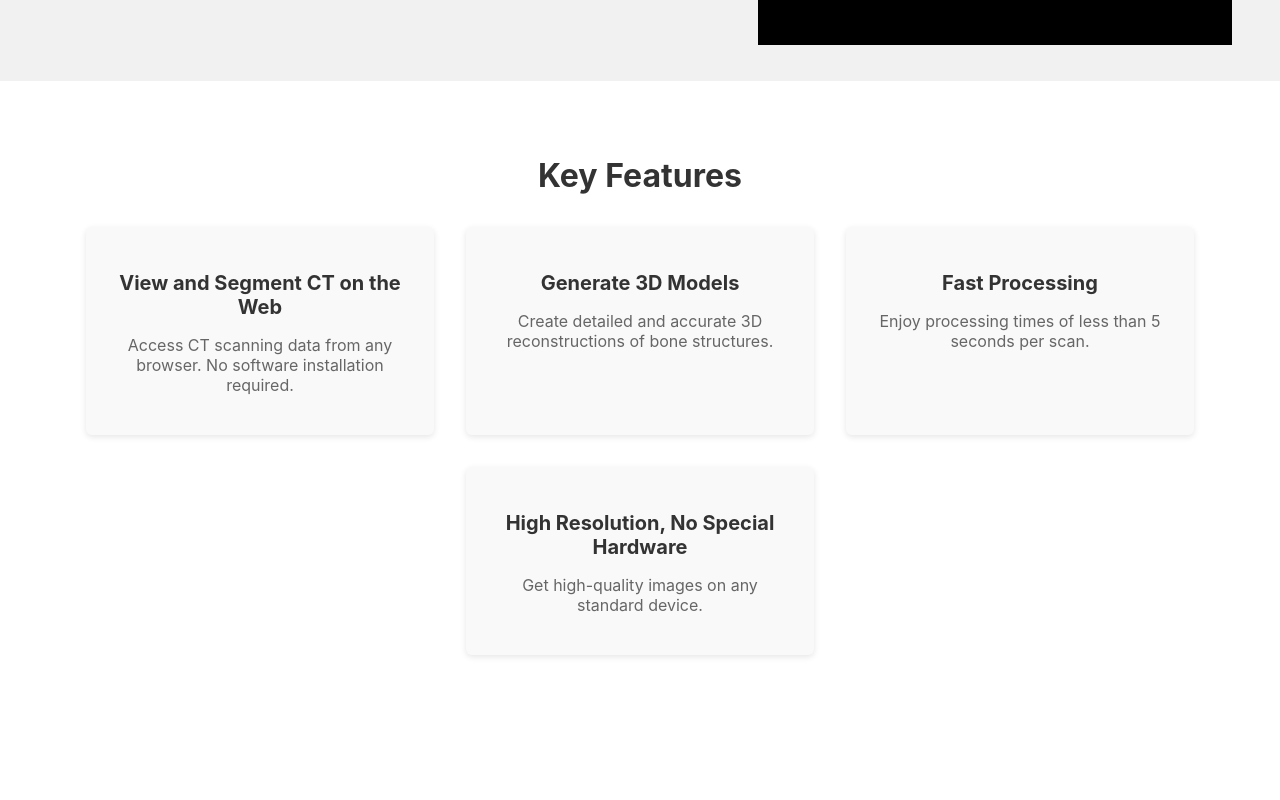
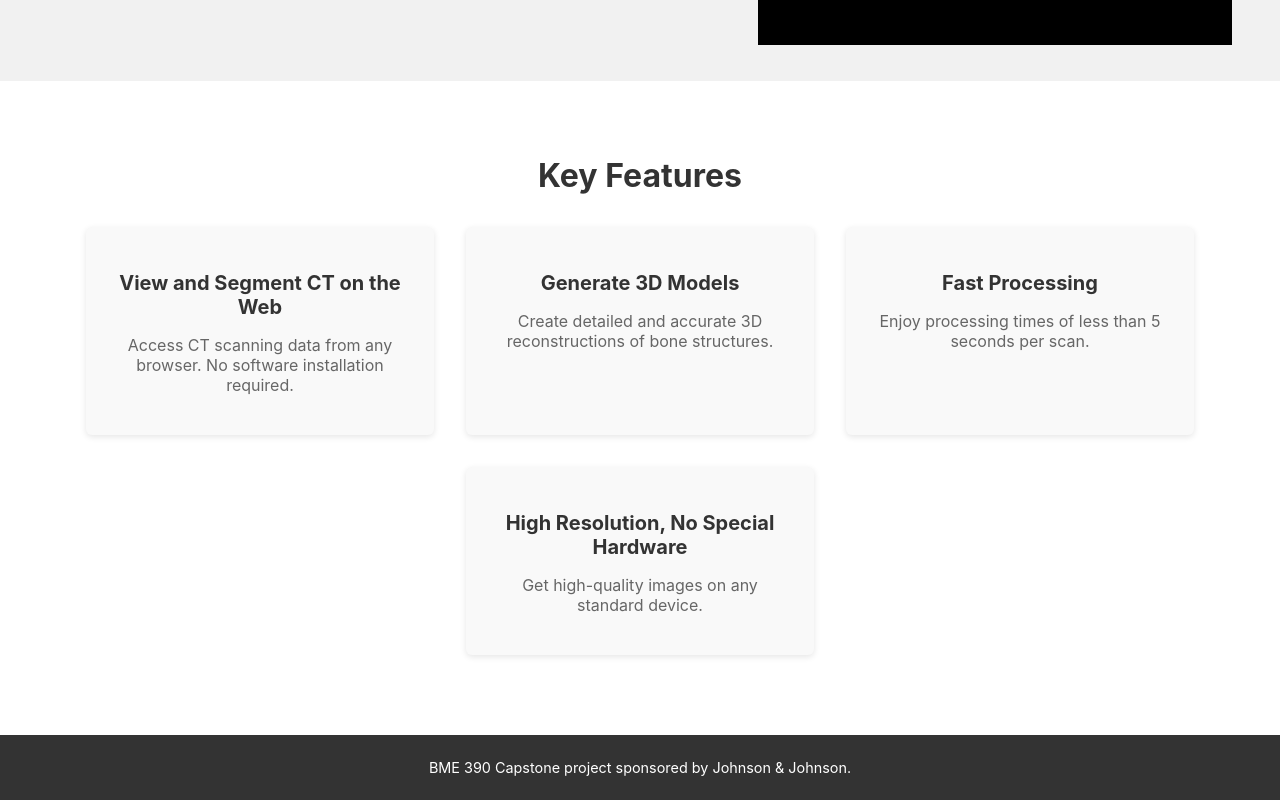
Before and after one commit to sajalregmi/bone-segmentation, a React (Create React App) app in the folder bone-segmentation-landing-page/: page / in a window 1280 px wide. Shown: the part 448-1248 px from the top of the page. Before the commit the page ends 1151 px from the top, so only its background shows below. Built offline with nearby package versions, Linux system fonts and the light colour scheme.

Commit message:
Added footer

```diff
--- a/bone-segmentation-landing-page/public/index.html
+++ b/bone-segmentation-landing-page/public/index.html
@@ -24,7 +24,7 @@
       work correctly both with client-side routing and a non-root public URL.
       Learn how to configure a non-root public URL by running `npm run build`.
     -->
-    <title>React App</title>
+    <title>3D Bone Segmentation</title>
   </head>
   <body>
     <noscript>You need to enable JavaScript to run this app.</noscript>
--- a/bone-segmentation-landing-page/src/App.tsx
+++ b/bone-segmentation-landing-page/src/App.tsx
@@ -1,6 +1,7 @@
 
 import './App.css';
 import FeaturesSection from './components/FeaturesSection';
+import Footer from './components/Footer';
 import HeroSection from './components/HeroSection';
 import NavBar from './components/navbar';
 
@@ -10,6 +11,7 @@ function App() {
       <NavBar />
       <HeroSection />
       <FeaturesSection />
+      <Footer />
     </div>
   );
 }
--- /dev/null
+++ b/bone-segmentation-landing-page/src/components/Footer.css
@@ -0,0 +1,13 @@
+.footer {
+    background-color: #333;
+    color: #fff;
+    text-align: center;
+    padding: 1.5rem;
+    margin-top: 2rem;
+    position: relative;
+  }
+
+  .footer p {
+    margin: 0;
+    font-size: 0.9rem;
+  }
--- /dev/null
+++ b/bone-segmentation-landing-page/src/components/Footer.tsx
@@ -0,0 +1,12 @@
+import React from 'react';
+import './Footer.css';
+
+const Footer: React.FC = () => {
+  return (
+    <footer className="footer">
+      <p>BME 390 Capstone project sponsored by Johnson & Johnson.</p>
+    </footer>
+  );
+};
+
+export default Footer;
```
